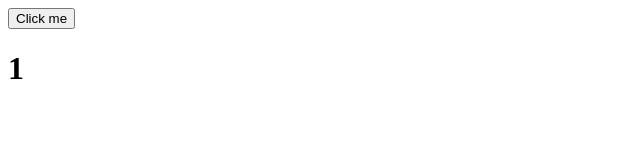
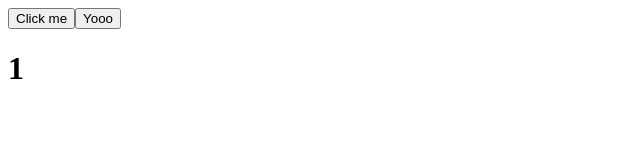
Before and after one commit to najjar77/Sport, a Nuxt app: page / in a window 1280 px wide. Shown: the top 160 px of the page, without its empty margins (0-640 px from the left). Built offline with nearby package versions, Linux system fonts and the light colour scheme.

Commit message:
besipiel

```diff
--- a/app.vue
+++ b/app.vue
@@ -1,12 +1,13 @@
 <script setup lang="ts">
  let message = ref<number >(1)
-
+  let bobo= ref< number> (665);
 </script>
 
 
 <template>
   <div>
     <button @click="message++">Click me</button>
+    <button @click="bobo"> Yooo</button>
     <h1>{{message}}</h1>
   </div>
 </template>
```
